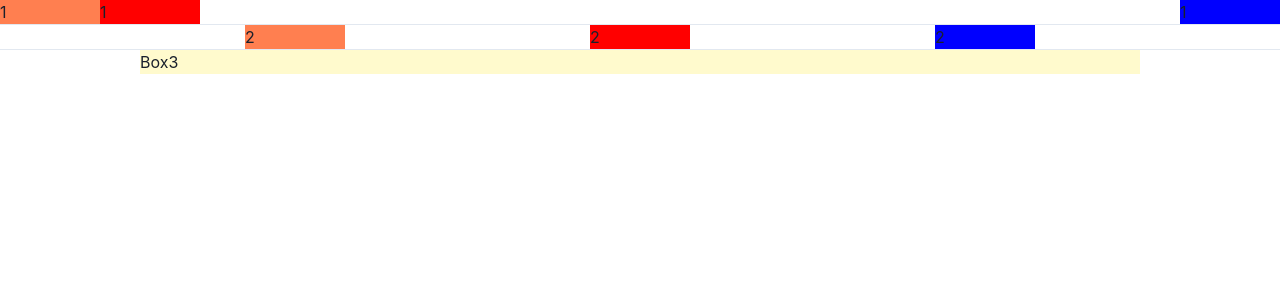
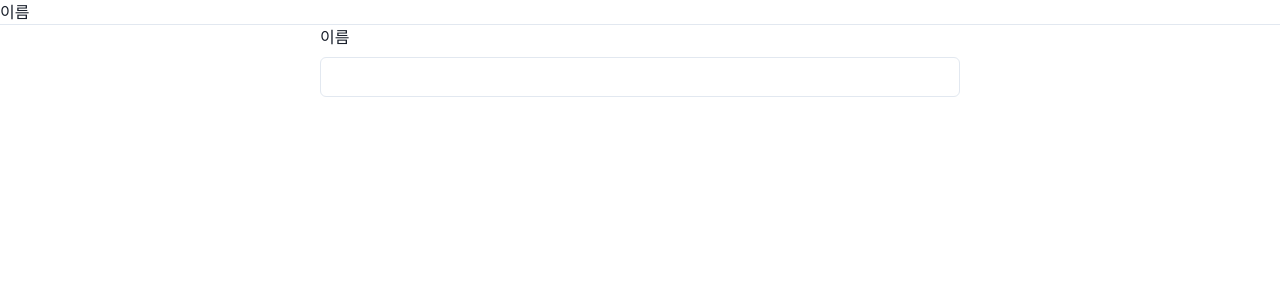
Before and after one commit to kiwi85547/react20240509, a React (Vite) app: page / in a window 1280 px wide. Shown: the top 300 px of the page. Built offline with nearby package versions, Linux system fonts and the light colour scheme.

Commit message:
FormControl

```diff
--- a/src/App.jsx
+++ b/src/App.jsx
@@ -1,26 +1,22 @@
 import React from 'react';
-import {Box, Center, ChakraProvider, Flex, Spacer} from "@chakra-ui/react";
+import {Box, Center, ChakraProvider, FormControl, FormLabel, Input} from "@chakra-ui/react";
 
 function App(props) {
     return (
         <ChakraProvider>
-            <Flex justify={"center"}>
-                <Box bgColor={"coral"} w="100px">1</Box>
-                <Box bg={"red"} w="100px">1</Box>
-                <Spacer/>
-                <Box bg={"blue"} w="100px">1</Box>
-            </Flex>
-            <hr/>
-            <Flex justify={"space-evenly"}>
-                <Box bg={"coral"} w="100px">2</Box>
-                <Box bg={"red"} w="100px">2</Box>
-                <Box bg={"blue"} w="100px">2</Box>
-            </Flex>
+            <label htmlFor={"input1"}>이름</label>
+            <input id={"input1"}/>
             <hr/>
             <Center>
-                <Box w={{base: "100%", md: "1000px"}} bg={"lemonchiffon"}>Box3</Box>
+                <Box w={{base: "100%", md: "50%"}}>
+                    <FormControl>
+                        <FormLabel>이름</FormLabel>
+                        <Input/>
+                    </FormControl>
+                </Box>
             </Center>
-        </ChakraProvider>);
+        </ChakraProvider>
+    );
 }
 
 export default App;
```
